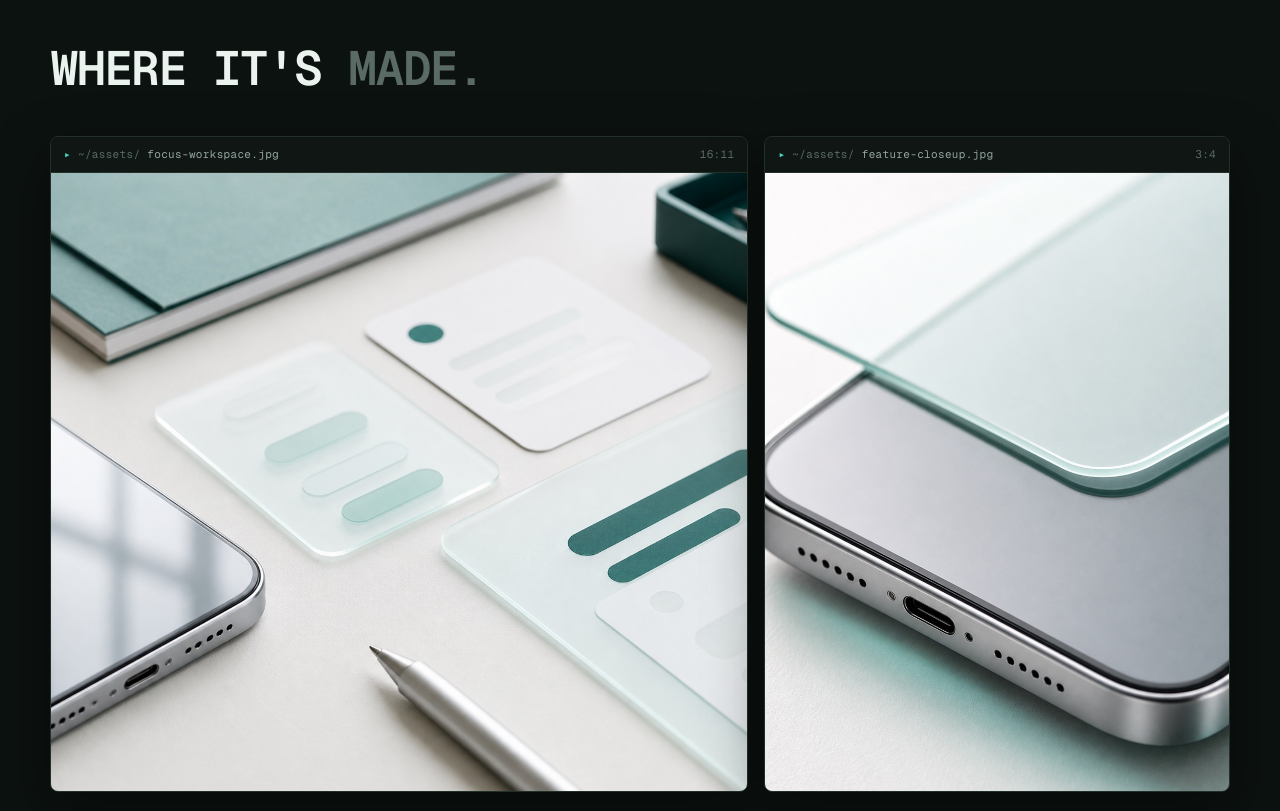
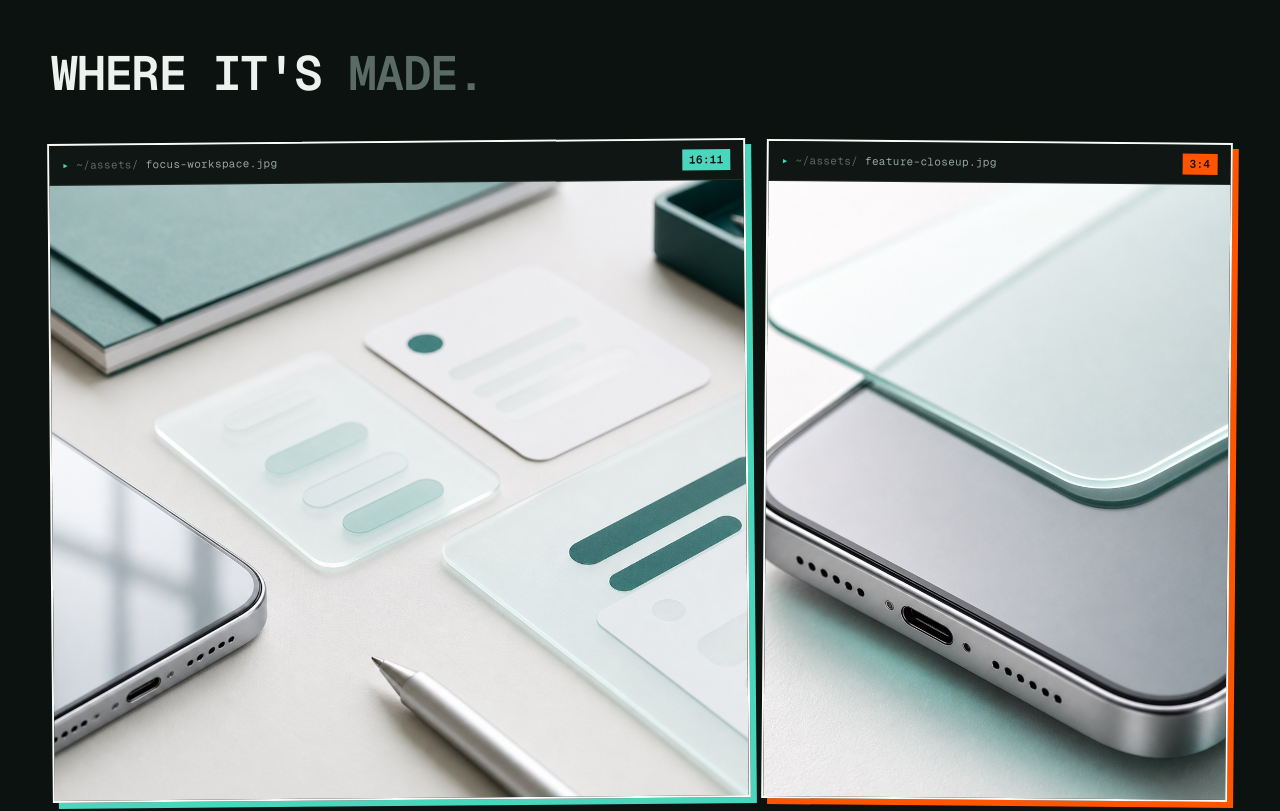
Before and after one commit to Jinjiemobile/Jinjiemobile.github.io, a plain HTML site: page index.html in a window 1280 px wide. Shown: the part 1160-1971 px from the top of the page. Drawn offline with Linux system fonts and the light colour scheme.

Commit message:
feat: brutalist asset window frames
All frames: 2px hard border, no radius, hard color shadows.
Bento pair alternates green/orange shadows with opposing rotation.
Frame info badges become clash-colored chips.

```diff
--- a/styles.css
+++ b/styles.css
@@ -220,9 +220,11 @@
 
   /* -- frame (asset window) -- */
   .frame {
-    margin: 0; border: 1px solid var(--line); border-radius: 8px;
-    background: var(--surface); overflow: hidden; box-shadow: var(--shadow);
+    margin: 0; border: 2px solid var(--ink); border-radius: 0;
+    background: var(--surface); overflow: hidden;
+    box-shadow: 6px 6px 0 var(--clash-g);
   }
+  [data-theme="dark"] .frame { border-color: #fafaf7; }
   .frame-bar {
     display: flex; align-items: center; justify-content: space-between; gap: 12px;
     padding: 9px 13px; border-bottom: 1px solid var(--line);
@@ -232,9 +234,26 @@
   .frame-bar .path { display: inline-flex; align-items: center; gap: 7px; min-width: 0; }
   .frame-bar .path .ic { color: var(--accent); }
   .frame-bar .path .dir { color: var(--ink-faint); }
-  .frame-bar .info { color: var(--ink-faint); white-space: nowrap; }
+  .frame-bar .info {
+    color: #0e1714; white-space: nowrap;
+    background: var(--clash-g);
+    padding: 2px 7px; font-weight: 600;
+  }
+  /* 右图(tall)的信息标用橙色呼应其阴影 */
+  .bento .frame.tall .frame-bar .info { background: var(--clash-o); }
   .frame img { width: 100%; height: 100%; object-fit: cover; }
   .frame.hero-frame img { aspect-ratio: 4 / 3; }
+  /* Hero frame 与 desk frame:绿阴影。Bento: 左图绿左倾,右图橙右倾 — 交替拼贴 */
+  .frame.hero-frame { box-shadow: 6px 6px 0 var(--clash-g); }
+  .bento .frame:not(.tall) {
+    box-shadow: 6px 6px 0 var(--clash-g);
+    transform: rotate(-0.5deg);
+  }
+  .bento .frame.tall {
+    box-shadow: 6px 6px 0 var(--clash-o);
+    transform: rotate(0.5deg);
+  }
+  .frame.desk-frame { box-shadow: 6px 6px 0 var(--clash-g); }
 
   /* -- section -- */
   .section { padding: clamp(56px, 9vw, 108px) 0; border-top: 1px solid var(--line); }
```
